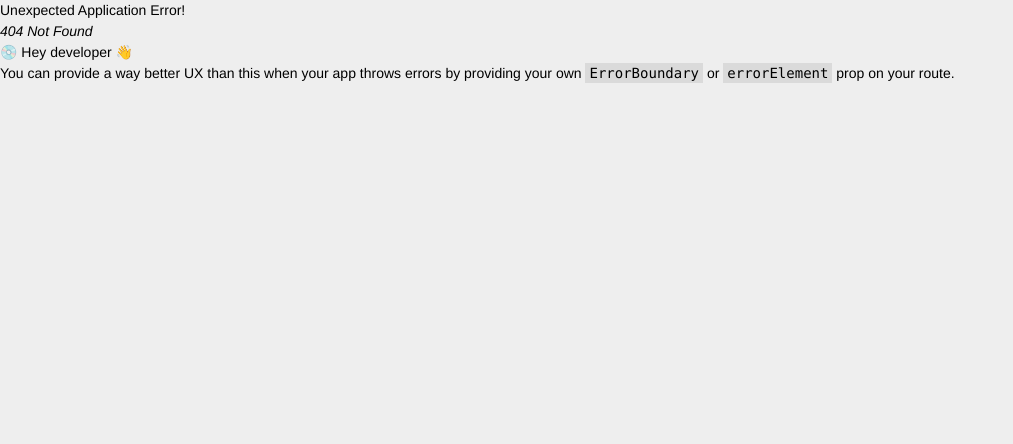
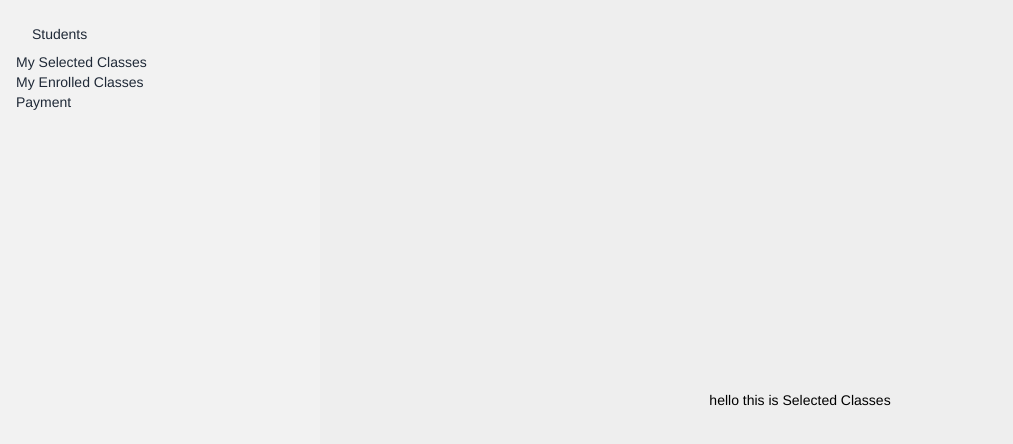
Before and after one commit to shanto001971/Lern-Art-school-camp, a React (Vite) app: page /dashboard/selectedClasses in a window 1280 px wide. Before the commit this address had no page. Shown: the top 444 px of the page, without its empty margins (0-1013 px from the left). Built offline with nearby package versions, Linux system fonts and the light colour scheme.

Commit message:
add auth provider

```diff
--- a/package.json
+++ b/package.json
@@ -11,6 +11,7 @@
   },
   "dependencies": {
     "axios": "^1.4.0",
+    "dotenv": "^16.1.4",
     "localforage": "^1.10.0",
     "match-sorter": "^6.3.1",
     "react": "^18.2.0",
--- a/src/Components/ClassSection/ClassCard.jsx
+++ b/src/Components/ClassSection/ClassCard.jsx
@@ -1,7 +1,7 @@
 
 
 const ClassCard = ({singleClass}) => {
-    console.log(singleClass)
+
     return (
         <div className="card w-96 bg-base-100 shadow-xl">
             <figure><img src={singleClass?.Image} alt="Shoes" className="h-64"/></figure>
--- /dev/null
+++ b/src/Components/Dashboard/Dashboard.jsx
@@ -0,0 +1,53 @@
+import { Link, NavLink, Outlet } from 'react-router-dom';
+
+const Dashboard = () => {
+    const isAdmin = false;
+    const isInstructors = false;
+    return (
+        <div className="drawer lg:drawer-open">
+            <input id="my-drawer-2" type="checkbox" className="drawer-toggle" />
+            <div className="drawer-content flex flex-col items-center justify-center">
+                {/* Page content here */}
+                <Outlet />
+                <label htmlFor="my-drawer-2" className="btn btn-primary drawer-button lg:hidden">Open drawer</label>
+
+            </div>
+            <div className="drawer-side">
+                <label htmlFor="my-drawer-2" className="drawer-overlay"></label>
+                <ul className="menu p-4 w-80 h-full bg-base-200 text-base-content">
+                    {/* Sidebar content here */}
+                    {
+                        isAdmin && <>
+                            <li><NavLink to='/dashboard/'>Manage Classe</NavLink></li>
+                            <NavLink to='/dashboard/'><li>Manage Users</li></NavLink>
+                            <li><a>Sidebar Item 2</a></li>
+                        </>
+                    }
+                    {
+                        isInstructors &&
+                        <>
+                            <NavLink to='/dashboard/'><li>Add a Class</li></NavLink>
+                            <NavLink to='/dashboard/'><li>My Classes</li></NavLink>
+                        </>
+                    }
+
+                    {
+
+                        <>
+
+                            <li><a>Students </a></li>
+
+                            <Link to='/dashboard/selectedClasses'><li>My Selected Classes</li></Link>
+                            <NavLink to='/dashboard/'><li>My Enrolled Classes</li></NavLink>
+                            <NavLink to='/dashboard/'><li>Payment</li></NavLink>
+                        </>
+                    }
+
+                </ul>
+
+            </div>
+        </div>
+    );
+};
+
+export default Dashboard;
--- /dev/null
+++ b/src/Components/Dashboard/SelectedClasses/SelectedClasses.jsx
@@ -0,0 +1,12 @@
+
+
+const SelectedClasses = () => {
+    return (
+        <div>
+            <h1>hello this is Selected Classes
+            </h1>
+        </div>
+    );
+};
+
+export default SelectedClasses;
--- /dev/null
+++ b/src/Components/Login/Login.jsx
@@ -0,0 +1,11 @@
+
+
+const Login = () => {
+    return (
+        <div>
+
+        </div>
+    );
+};
+
+export default Login;
--- a/src/Components/NavBar/NavBar.jsx
+++ b/src/Components/NavBar/NavBar.jsx
@@ -6,6 +6,7 @@ const NavBar = () => {
     <div className="lg:flex gap-4">
     <Link><li>Home</li></Link>
     <Link><li>Class</li></Link>
+    <Link to='/dashboard'><li>Dashboard</li></Link>
     </div>
     </>
     return (
@@ -31,7 +32,7 @@ const NavBar = () => {
                     </ul>
                 </div>
                 <div className="navbar-end">
-                    <a className="btn">Button</a>
+                    <Link to='/login' className="btn">LogIn</Link>
                 </div>
             </div>
         </div>
--- /dev/null
+++ b/src/Provider/AuthProvider.jsx
@@ -0,0 +1,20 @@
+import { getAuth, createUserWithEmailAndPassword } from "firebase/auth";
+import { app } from "../firebase/firebase.config";
+const auth = getAuth(app);
+
+const AuthProvider = () => {
+    const [user, setUser] = useState(null);
+    const [loading, setLoading] = useState(true);
+    const googleProvider = new GoogleAuthProvider();
+
+
+
+
+    return (
+        <div>
+
+        </div>
+    );
+};
+
+export default AuthProvider;
--- /dev/null
+++ b/src/firebase/firebase.config.js
@@ -0,0 +1,14 @@
+
+import { initializeApp } from "firebase/app";
+
+const firebaseConfig = {
+  apiKey: import.meta.env.VITE_APIKEY,
+  authDomain: import.meta.env.VITE_AUTHDOMAIN,
+  projectId: import.meta.env.VITE_PROJECTID,
+  storageBucket: import.meta.env.VITE_STORAGEBUCKET,
+  messagingSenderId: import.meta.env.VITE_MESSAGINGSENDERID,
+  appId: import.meta.env.VITE_APPID
+};
+
+// Initialize Firebase
+export const app = initializeApp(firebaseConfig);
```
Also changed, not shown: src/Router/Router.jsx (+17 -1 lines), 2 other files (tests, documents, lock files or other folders).
